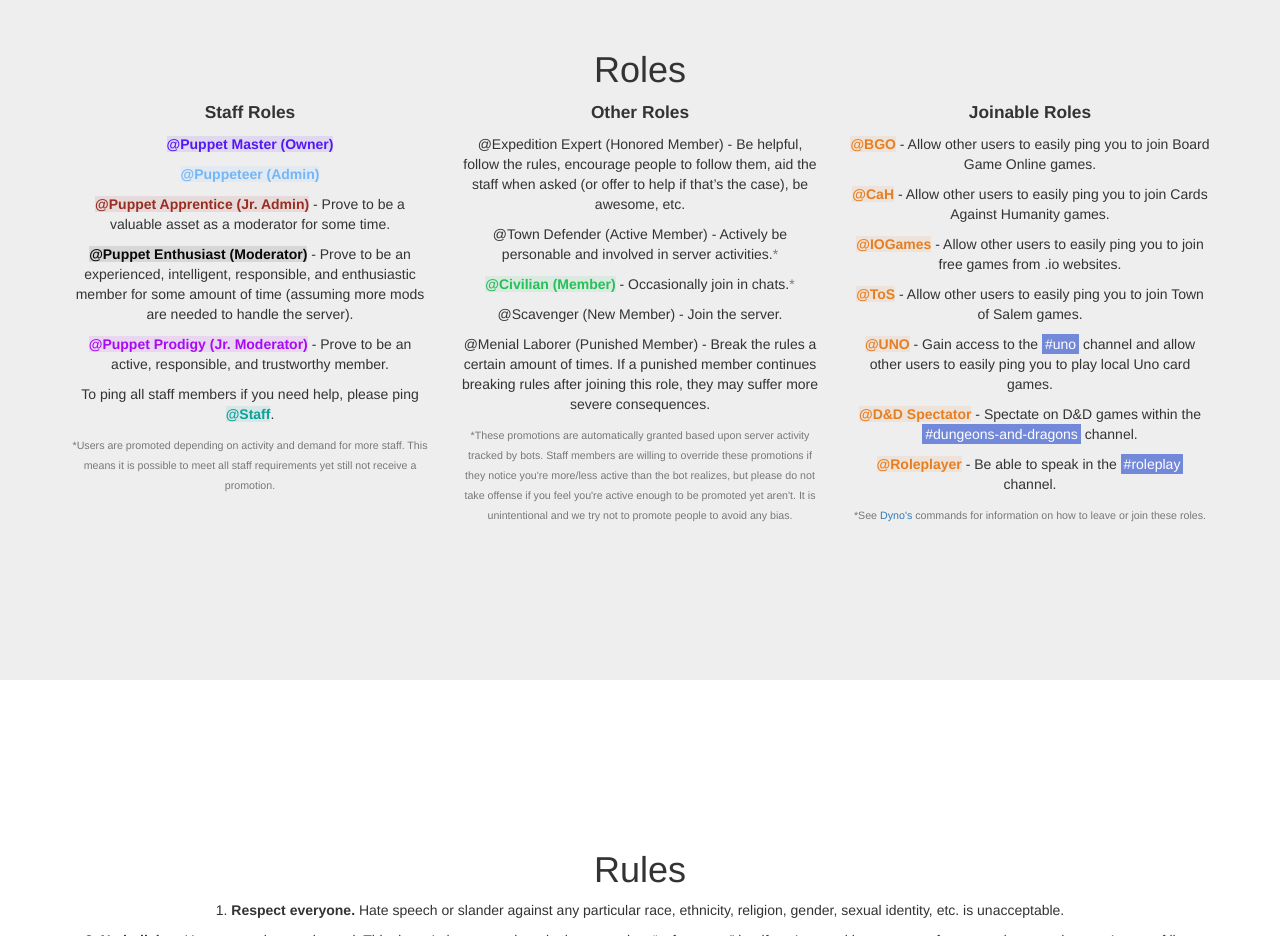
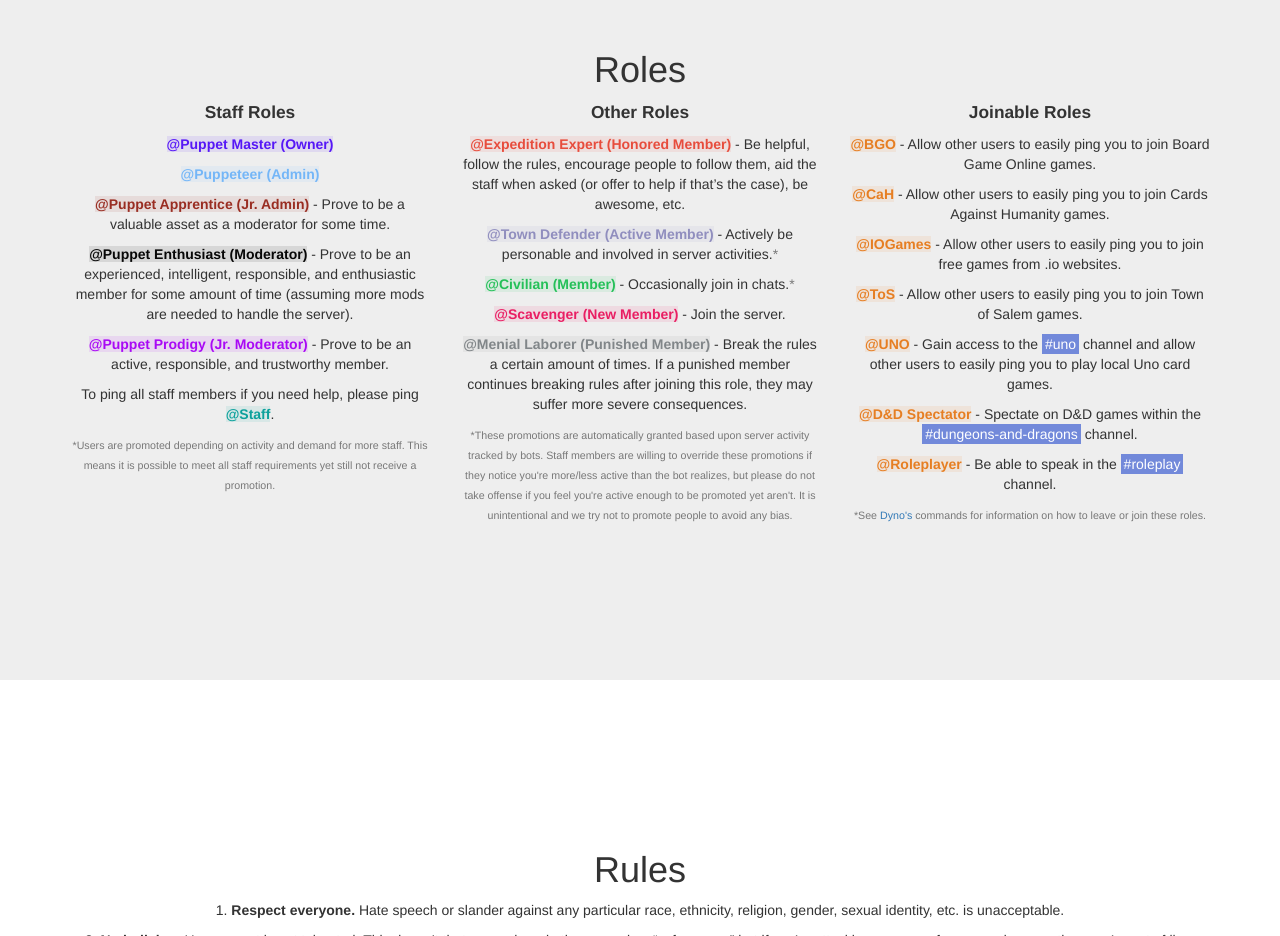
Before and after one commit to cataclysmdiscord/info, a website: page index.html in a window 1280 px wide. Shown: the part 920-1856 px from the top of the page. Drawn offline with Linux system fonts and the light colour scheme.

Commit message:
Update with new roles

```diff
--- a/css/scrolling-nav.css
+++ b/css/scrolling-nav.css
@@ -119,7 +119,7 @@ staff{
     background-color: rgba(13, 161, 156, 0.098);
 }
 
-living{
+honored{
     color: #e74c3c;
     font-family: Whitney, 'Helvetica Neue', Helvetica, Arial, sans-serif;
     font-weight: 600;
@@ -127,7 +127,7 @@ living{
     background-color: rgba(231, 76, 60, 0.0980392);
 }
 
-professional{
+activemem{
     color: #908ebe;
     font-family: Whitney, 'Helvetica Neue', Helvetica, Arial, sans-serif;
     font-weight: 600;
@@ -143,7 +143,7 @@ member{
     background-color: rgba(37, 192, 89, 0.0980392);
 }
 
-freshly{
+newmem{
     color: #e91e63;
     font-family: Whitney, 'Helvetica Neue', Helvetica, Arial, sans-serif;
     font-weight: 600;
@@ -151,7 +151,7 @@ freshly{
     background-color: rgba(233, 30, 99, 0.0980392);
 }
 
-delinquent{
+punished{
     color: #818689;
     font-family: Whitney, 'Helvetica Neue', Helvetica, Arial, sans-serif;
     font-weight: 600;
```
